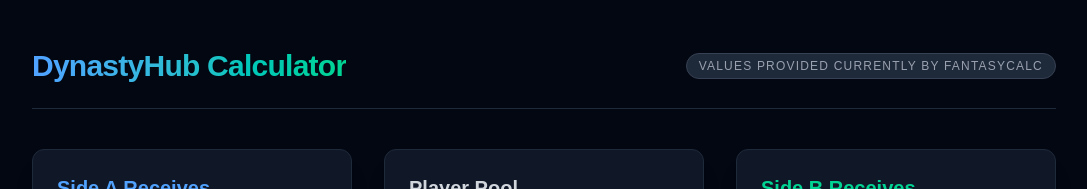
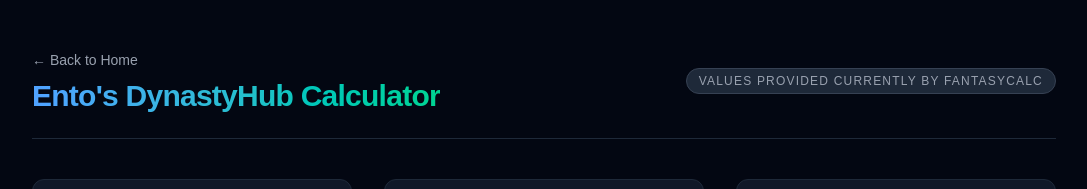
Before and after one commit to Entomato1/du, a Next.js app: page /calculator in a window 1280 px wide. Shown: the top 189 px of the page, without its empty margins (96-1183 px from the left). Built offline with nearby package versions, Linux system fonts and the light colour scheme; no server answers.

Commit message:
added a return to main menu button to the calculator portion

```diff
--- a/app/calculator/page.tsx
+++ b/app/calculator/page.tsx
@@ -1,6 +1,7 @@
 "use client";
 
 import { useState, useEffect } from 'react';
+import Link from 'next/link';
 
 type Player = {
   id: string;
@@ -71,16 +72,13 @@
     .filter(p => p.name.toLowerCase().includes(searchQuery.toLowerCase()))
     .slice(0, 50);
 
-  // --- NEW SLIDER MATH ---
-  // We cap the visual extreme at a 5,000 point difference.
-  // Any difference larger than 5k will just pin the slider to the absolute edge.
+  // --- SLIDER MATH ---
   const maxDiff = 5000;
-  let sliderPos = 50; // Default to dead center
+  let sliderPos = 50;
 
   if (totalValueA > 0 || totalValueB > 0) {
-    const diff = totalValueB - totalValueA; // Negative means A is winning, Positive means B is winning
+    const diff = totalValueB - totalValueA;
     sliderPos = 50 + (diff / maxDiff) * 50;
-    // Clamp the value so the slider doesn't fly off the screen if the trade is insanely lopsided
     sliderPos = Math.max(0, Math.min(100, sliderPos));
   }
 
@@ -88,10 +86,15 @@
     <main className="flex min-h-screen flex-col items-center bg-gray-950 text-white p-6 relative overflow-hidden">
       <div className="absolute top-[-10%] left-[-10%] w-96 h-96 bg-blue-600 rounded-full mix-blend-multiply filter blur-[128px] opacity-10"></div>
 
-      <header className="w-full max-w-5xl py-6 border-b border-gray-800 mb-10 flex justify-between items-center z-10">
-        <h1 className="text-3xl font-extrabold text-transparent bg-clip-text bg-gradient-to-r from-blue-400 to-emerald-400 tracking-tight">
-          DynastyHub Calculator
-        </h1>
+      <header className="w-full max-w-5xl py-6 border-b border-gray-800 mb-10 flex flex-col sm:flex-row gap-4 justify-between items-center z-10">
+        <div>
+          <Link href="/" className="text-sm text-gray-400 hover:text-blue-400 transition-colors mb-2 inline-block">
+            &larr; Back to Home
+          </Link>
+          <h1 className="text-3xl font-extrabold text-transparent bg-clip-text bg-gradient-to-r from-blue-400 to-emerald-400 tracking-tight">
+            Ento's DynastyHub Calculator
+          </h1>
+        </div>
         <span className="text-xs bg-gray-800 text-gray-400 px-3 py-1 rounded-full uppercase tracking-widest border border-gray-700">
           Values provided currently by FantasyCalc
         </span>
```
